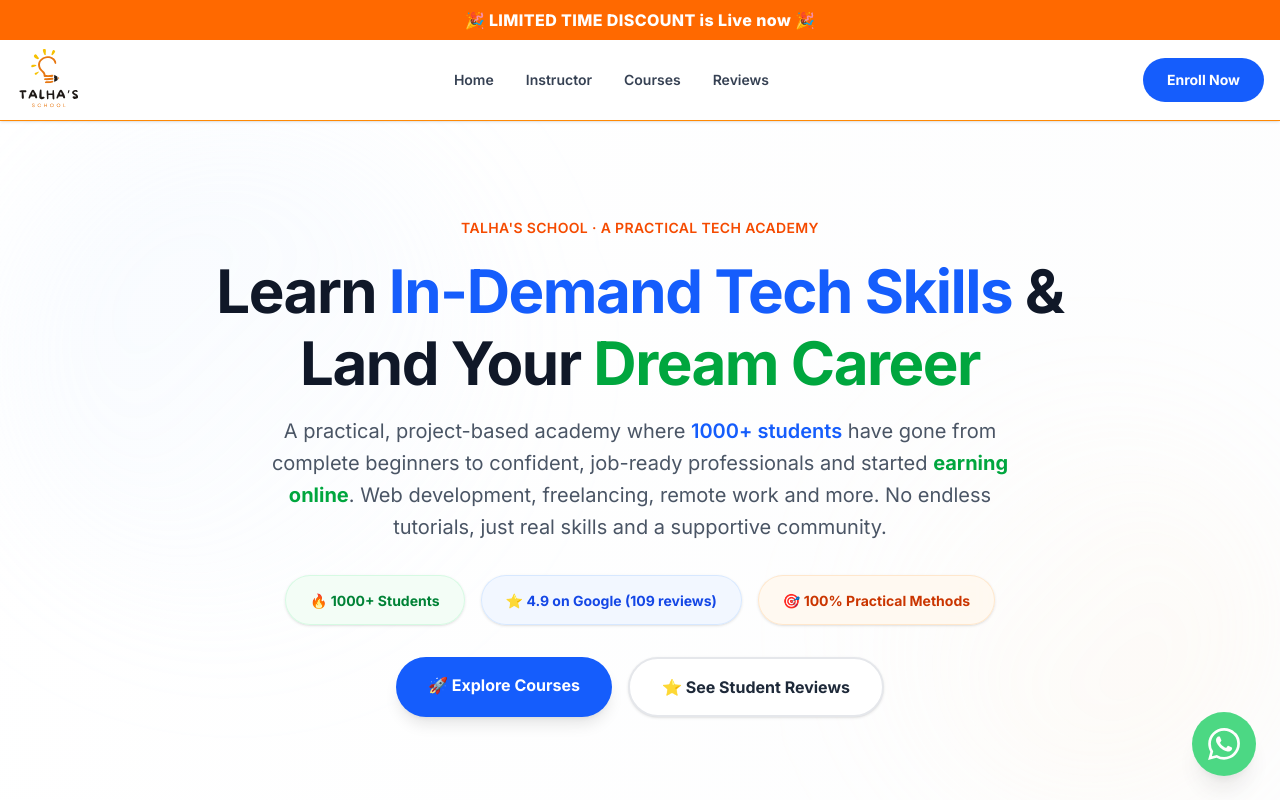
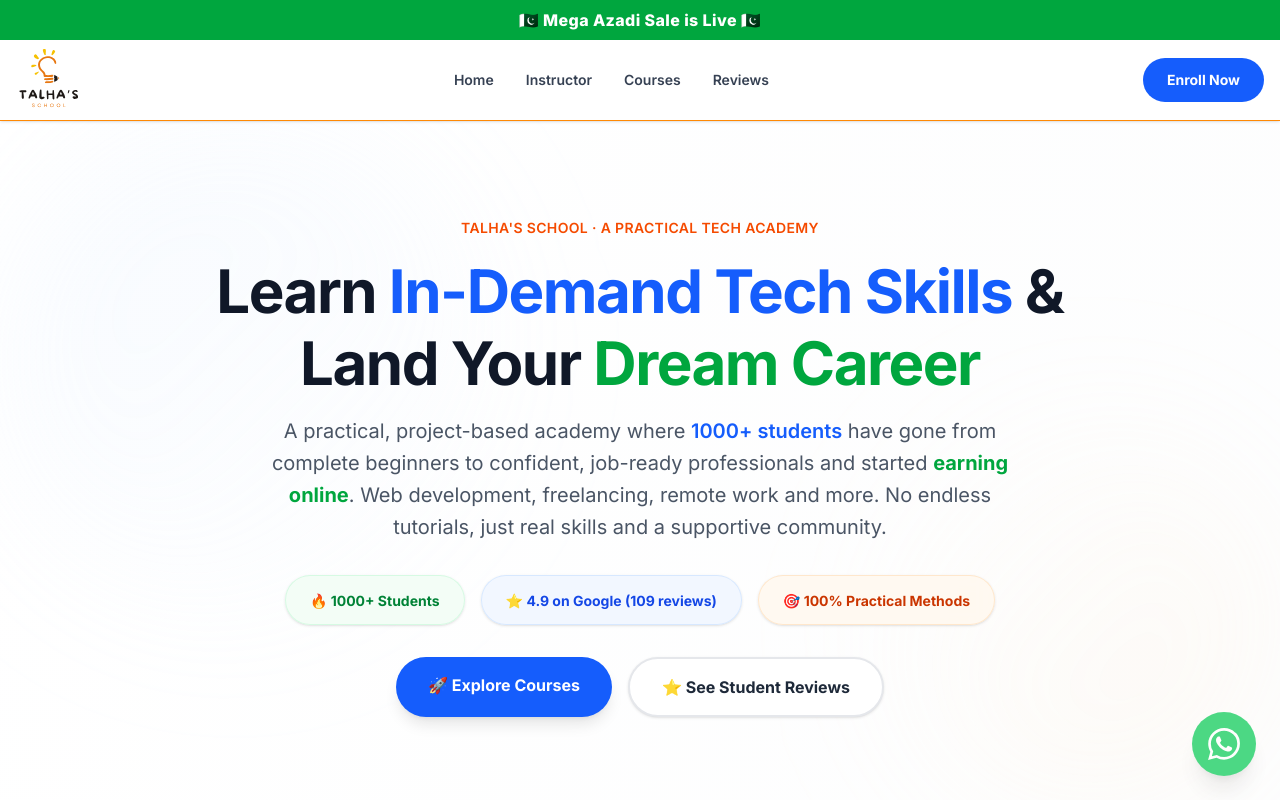
Before and after one commit to TT-talhatariq/Talha-Site, a Next.js app: page / in a window 1280 px wide. Shown: the top 800 px of the page. Built offline with nearby package versions, Linux system fonts and the light colour scheme.

Commit message:
Azadi Sale

```diff
--- a/src/components/NavBar.tsx
+++ b/src/components/NavBar.tsx
@@ -17,8 +17,8 @@ interface NavBarProps {
 const NavBar = ({ href = '#pricing', navLinks }: NavBarProps) => {
   return (
     <nav className="sticky top-0 z-50 bg-white/95 backdrop-blur-sm border-b border-orange-400 shadow-sm">
-      <div className="bg-orange-500 px-4 py-2 text-center text-sm font-extrabold tracking-wide text-white sm:text-base">
-        🎉 LIMITED TIME DISCOUNT is Live now 🎉
+      <div className="bg-green-600 px-4 py-2 text-center text-sm font-extrabold tracking-wide text-white sm:text-base">
+        🇵🇰 Mega Azadi Sale is Live 🇵🇰
       </div>
       <div className="container mx-auto px-4 py-2 flex items-center justify-between gap-4">
         <Link href="/" className="flex items-center">
```
